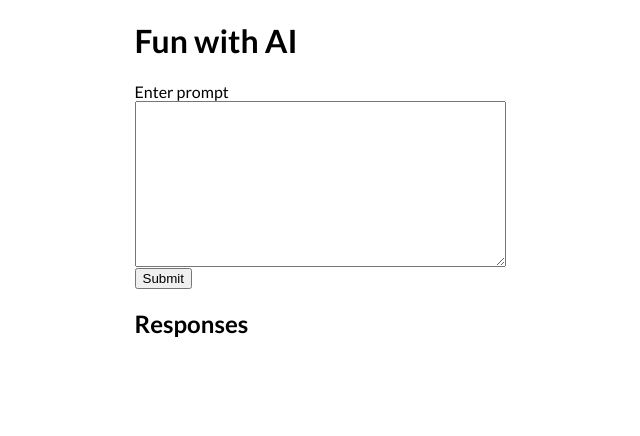
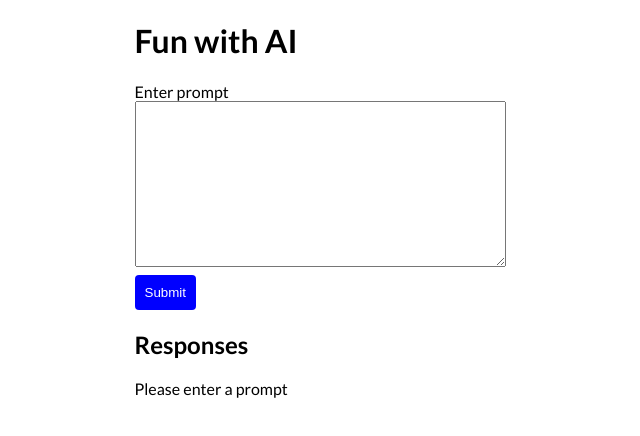
Before and after one commit to ashychiu/shopify-openai, a React (Create React App) app: page / in a window 1280 px wide. Shown: the top 436 px of the page, without its empty margins (320-960 px from the left). Built offline with nearby package versions, Linux system fonts and the light colour scheme.

Commit message:
Add animation to card

```diff
--- a/src/App.js
+++ b/src/App.js
@@ -7,9 +7,9 @@ const [responses, setResponses] = useState([]);
 const [prompts, setPrompts] = useState([]);
 const [prompt, setPrompt] = useState({});
 
-   useEffect(() => {
-    setPrompts([...prompts, prompt])
- }, [prompt]);
+useEffect(() => {
+  document.title = "Ashley Chiu - Fun with AI"
+}, []);
 
 const postPrompt = async () => {
   try {
@@ -23,7 +23,6 @@ const postPrompt = async () => {
        })
        const data = await res.json();
        setResponses([...responses, data.choices[0]]);
-       console.log("res", responses)
   } catch (err) {
     console.log(err);
   }
@@ -40,6 +39,7 @@ const postPrompt = async () => {
       frequency_penalty: 0.0,
       presence_penalty: 0.0,
      });
+    setPrompts([...prompts, prompt])
     postPrompt();
     e.target.reset();
   };
@@ -51,17 +51,16 @@ const postPrompt = async () => {
           Fun with AI
         </h1>
         </header>
+        <section>
         <form onSubmit={handleSubmit}>
-      <label htmlFor="prompt-input">Enter prompt</label>
-      <textarea id="prompt-input" name="prompt-input" rows="10" cols="50">
-
-</textarea>
-      <button>Submit</button>
-      </form>
+      <label htmlFor="input">Enter prompt</label>
+      <textarea id="input" name="input" rows="10" cols="50"></textarea>
+      <button type="submit" className="btn">Submit</button>
+      </form></section>
       <section>
         <h2>Responses</h2>
 <div className="test">
-        {responses.map((res, index) => {
+        {responses.length ? (responses.map((res, index) => {
           const prompt = prompts[index];
         return (
           <div key={index} className="response-card">
@@ -69,11 +68,9 @@ const postPrompt = async () => {
             <p>Response: {res.text}</p>
           </div>
         );
-      })}
+      })) : (<p>Please enter a prompt</p>)}
       </div>
       </section>
-
-
     </main>
   );
 }
--- a/src/App.scss
+++ b/src/App.scss
@@ -1,6 +1,16 @@
 @import url('https://fonts.googleapis.com/css2?family=Lato:wght@400;700&display=swap');
 
 $lato: "Lato", sans-serif;
+
+@keyframes slideFromBottom {
+  0% {
+    transform: translateY(100%);
+  }
+  100% {
+    transform: translateY(0);
+  }
+}
+
 *,
 *::before,
 *::after {
@@ -16,8 +26,18 @@ body {
   align-items: center;
 }
 
-.test {
-  background-color: red;
+section {
+  width: 100%;
+}
+
+.response-card {
+  animation: 1s ease-out 0s 1 slideFromBottom;
+  width: 100%;
+  background-color: lightgray;
+  padding: 1rem;
+  margin-bottom: 2rem;
+  border-radius: 4px;
+  overflow: auto;
 }
 
 textarea {
@@ -28,3 +48,13 @@ textarea {
 input, textarea {
   font-family: $lato;
 }
+
+.btn {
+  background-color: blue;
+  color: white;
+  padding: 10px;
+  margin-top: 8px;
+  border-radius: 4px;
+  border: 0;
+  margin-left: auto;
+}
```
